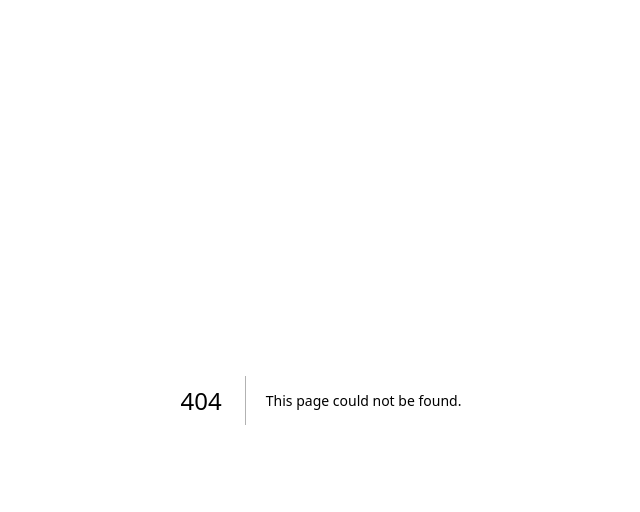
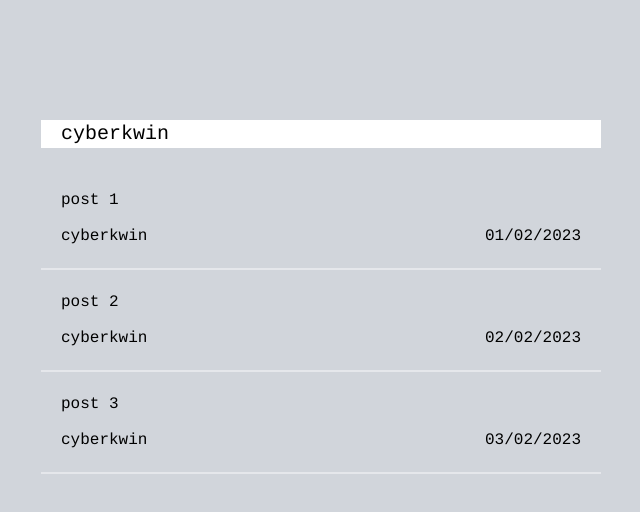
Before and after one commit to saniatechnology/void, a Next.js app: page /rst/cyberkwin in a window 1280 px wide. Before the commit this address had no page. Shown: the top 512 px of the page, without its empty margins (319-959 px from the left). Built offline with nearby package versions, Linux system fonts and the light colour scheme.

Commit message:
add rts page and cyberkwin with mock posts

```diff
--- /dev/null
+++ b/pages/rst/cyberkwin/index.js
@@ -0,0 +1,47 @@
+import Container from "../../../components/container";
+import Layout from "../../../components/layout";
+import Head from "next/head";
+
+const feedContent = [
+  {
+    date: "01/02/2023",
+    author: "cyberkwin",
+    content: "post 1",
+  },
+  {
+    date: "02/02/2023",
+    author: "cyberkwin",
+    content: "post 2",
+  },
+  {
+    date: "03/02/2023",
+    author: "cyberkwin",
+    content: "post 3",
+  },
+];
+
+export default function Personal({ preview, allPosts }) {
+  return (
+    <Layout preview={preview}>
+      <Head>
+        <title>Tweeter Feed: cyberkwin</title>
+      </Head>
+      <Container>
+        <section className="md:w-[50%] my-20 py-10 px-5 sm:px-10 flex flex-col justify-between gap-5 text-left font-courier">
+          <h1 className="w-full px-5 text-xl text-left bg-white">cyberkwin</h1>
+          <div className="flex flex-col justify-between">
+            {feedContent.map((post) => (
+              <div className="w-full flex flex-col gap-3 p-5 border-b-2">
+                <p>{post.content}</p>
+                <div className="w-full flex justify-between">
+                  <p>{post.author}</p>
+                  <p>{post.date}</p>
+                </div>
+              </div>
+            ))}
+          </div>
+        </section>
+      </Container>
+    </Layout>
+  );
+}
--- /dev/null
+++ b/pages/rst/index.js
@@ -0,0 +1,19 @@
+import Container from "../../components/container";
+import Layout from "../../components/layout";
+import Head from "next/head";
+
+export default function Personal({ preview, allPosts }) {
+  return (
+    <Layout preview={preview}>
+      <Head>
+        <title>Really Simple Tweeter</title>
+      </Head>
+      <Container>
+        <section className="md:w-[50%] my-20 py-10 px-5 sm:px-10 flex flex-col justify-between gap-5 text-left font-courier">
+          <h1 className="w-full px-5 text-xl text-left bg-white">Really Simple Tweeter (RST)</h1>
+          <h2 className="w-full px-5">is a social software based on RSS.</h2>
+        </section>
+      </Container>
+    </Layout>
+  );
+}
--- a/pages/sania.js
+++ b/pages/sania.js
@@ -6,7 +6,7 @@ export default function Personal({ preview, allPosts }) {
   return (
     <Layout preview={preview}>
       <Head>
-        <title>Softer Systems</title>
+        <title>Sania Garcia</title>
       </Head>
       <Container>
         <section className="md:w-[50%] my-20 py-10 px-5 sm:px-10 flex flex-col justify-between gap-5 text-left font-courier">
```
Also changed, not shown: 1 other file (tests, documents, lock files or other folders).
